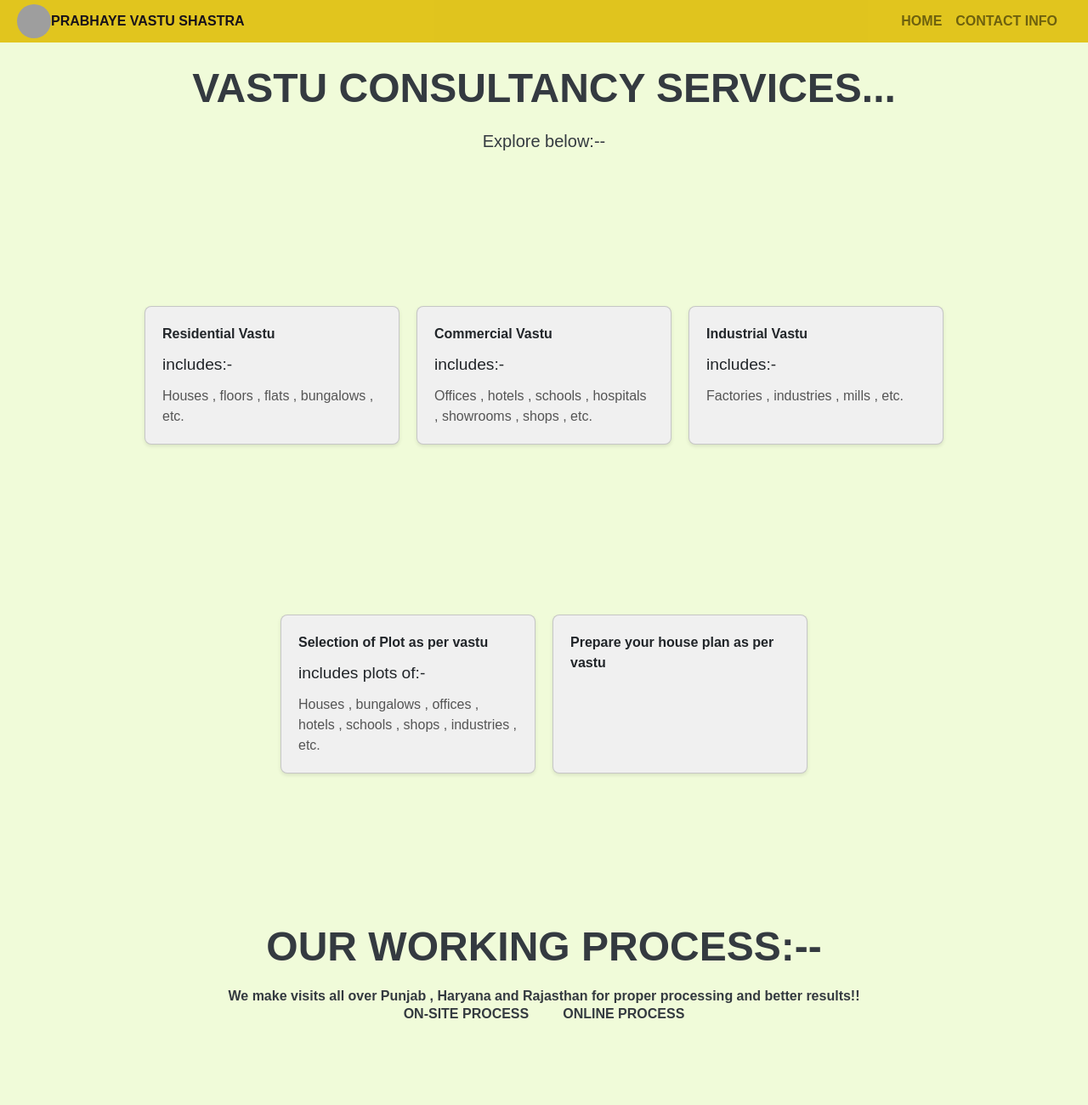
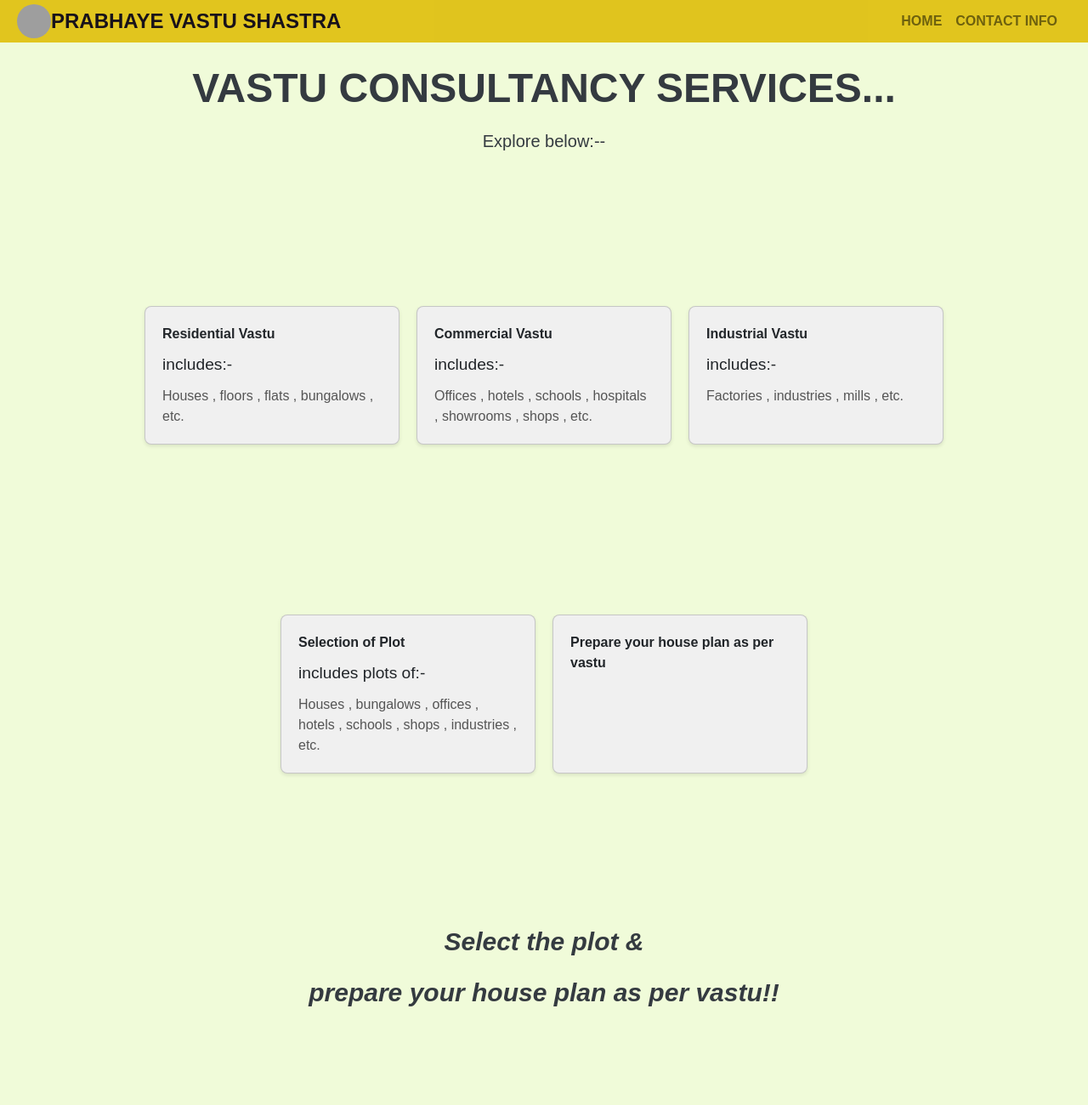
Before and after one commit to prabhayevastushastra/prabhayevastushastra.github.io, a plain HTML site: page vastu.html in a window 1280 px wide. Shown: the top 1300 px of the page at 85% size. Drawn offline with nearby package versions, Linux system fonts and the light colour scheme; grey boxes are pictures that could not be loaded; a web font is replaced by a local one.

Commit message:
Update vastu.html

```diff
--- a/vastu.html
+++ b/vastu.html
@@ -26,7 +26,7 @@
         .navbar-brand {
             color: #18121a;
             font-weight: bold;
-            font-size: 1rem;
+            font-size: 1.5rem;
         }
 
         .navbar-nav .nav-link {
@@ -116,7 +116,7 @@
         }
 
       .footer ul li a {
-          color: #f183c4;
+          color: #1c0a15;
           font-weight: bold;
       }
   </style>
@@ -183,7 +183,7 @@
   <div class="card-container">
 
     <div class="card">
-      <div class="category">Selection of Plot as per vastu</div>
+      <div class="category">Selection of Plot</div>
       <div class="title">includes plots of:-</div>
       <div class="description">Houses , bungalows , offices , hotels , schools , shops , industries , etc.</div>
     </div>
@@ -196,6 +196,13 @@
 
 </section>
 
+
+<section class="full-height py-20 flex items-center justify-center">
+  <div class="text-center">
+    <h1 class="text-3xl font-bold mb-4 labs-heading"><i>Select the plot & </i></h1>
+      <h1 class="text-3xl font-bold mb-4 labs-heading"><i>prepare your house plan as per vastu!!</i></h1>
+    </div>
+</section>
 
 <section class="full-height py-20 flex items-center justify-center">
   <div class="text-center">
```
